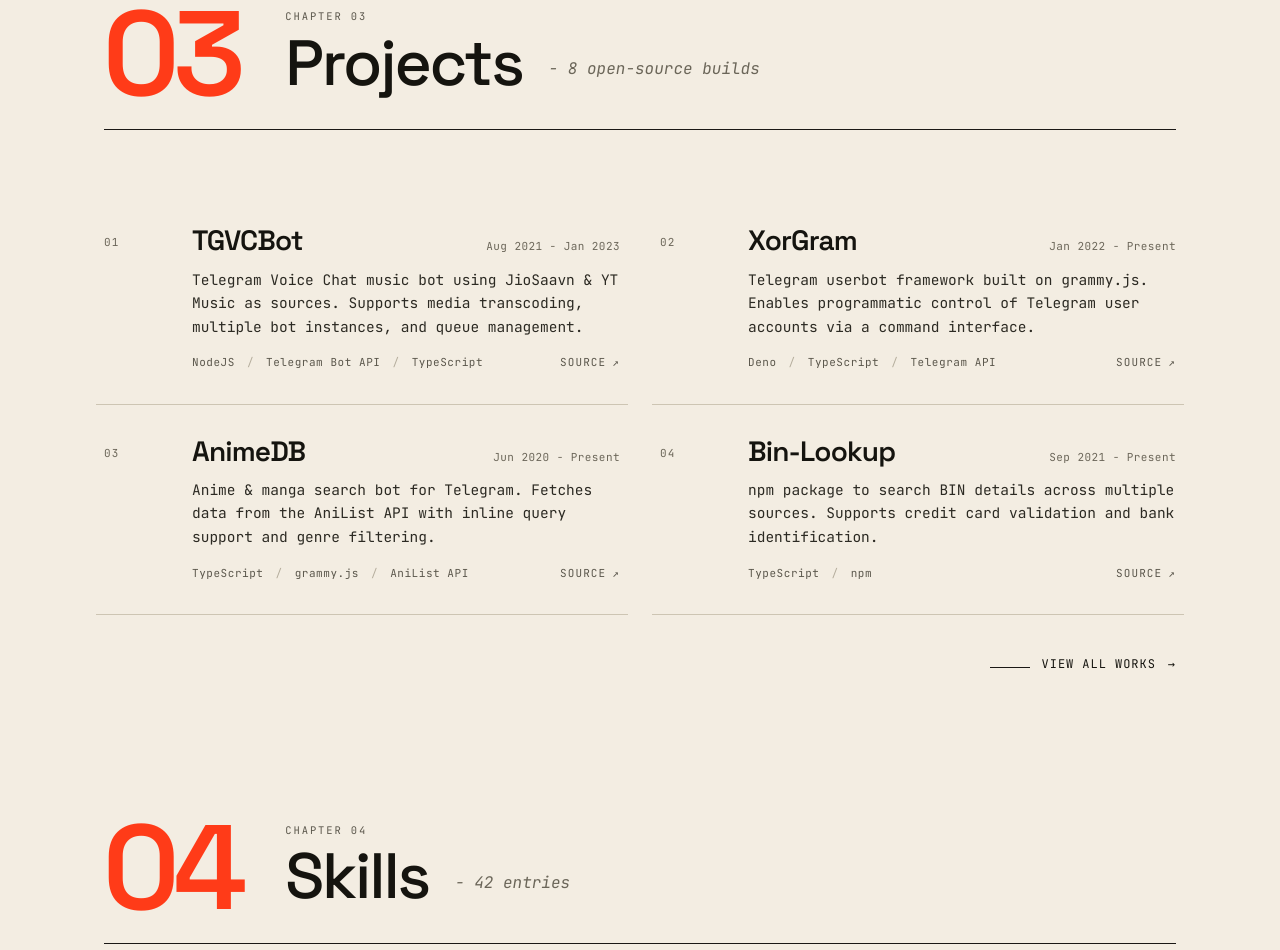
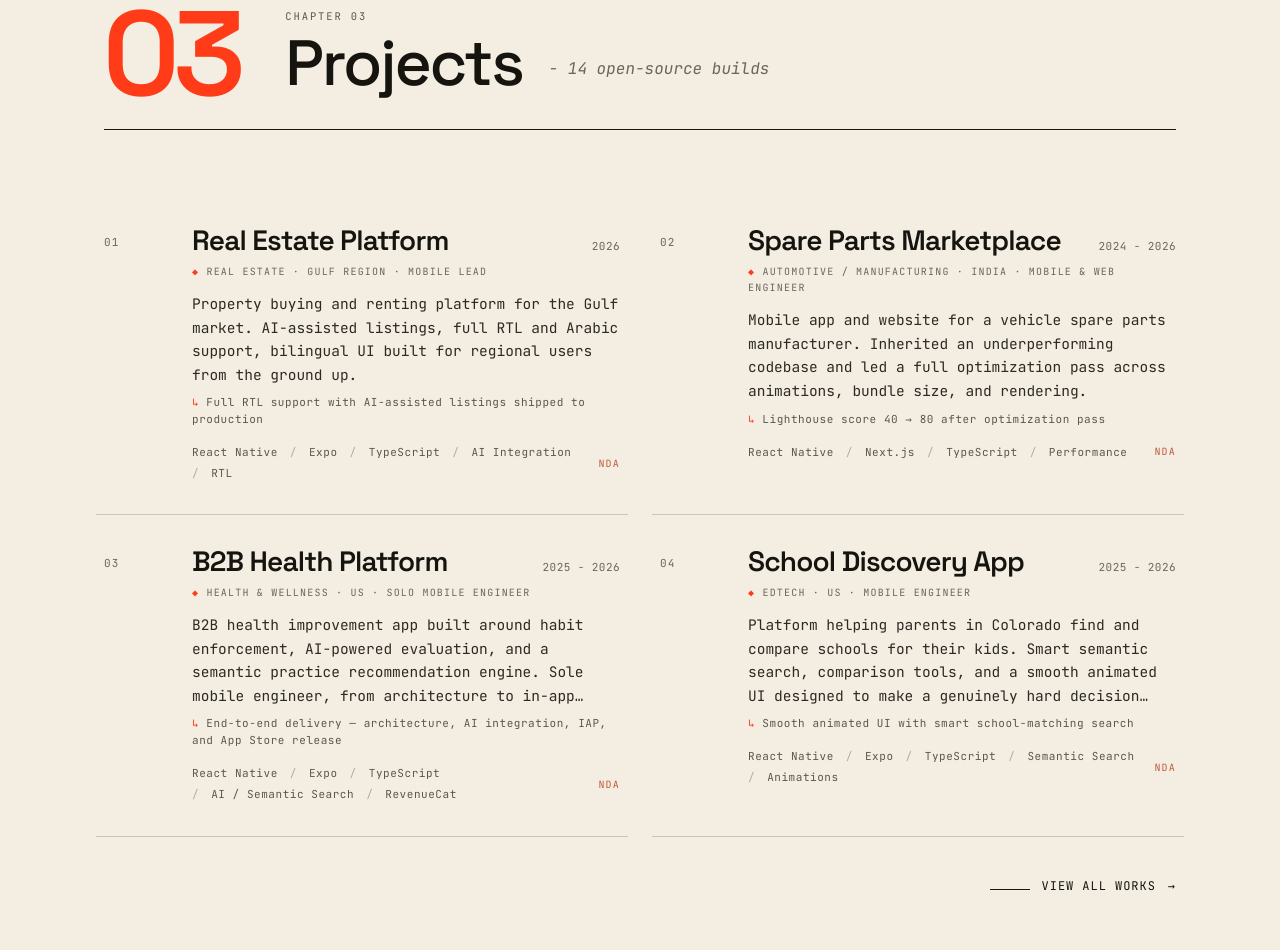
Before and after one commit to ArnabXD/arnabxd.me, an Astro site: page / in a window 1280 px wide. Shown: the part 3264-4214 px from the top of the page. Built offline with nearby package versions, Linux system fonts and the light colour scheme; Astro itself is replaced by a stand-in of ours.

Commit message:
feat: add more projects

```diff
--- a/data.json
+++ b/data.json
@@ -80,6 +80,96 @@
 		}
 	],
 	"projects": [
+		{
+			"title": "Real Estate Platform",
+			"period": "2026",
+			"description": "Property buying and renting platform for the Gulf market. AI-assisted listings, full RTL and Arabic support, bilingual UI built for regional users from the ground up.",
+			"tech": ["React Native", "Expo", "TypeScript", "AI Integration", "RTL"],
+			"confidential": true,
+			"client": {
+				"industry": "Real Estate",
+				"region": "Gulf Region"
+			},
+			"role": "Mobile Lead",
+			"outcome": "Full RTL support with AI-assisted listings shipped to production"
+		},
+		{
+			"title": "Spare Parts Marketplace",
+			"period": "2024 - 2026",
+			"description": "Mobile app and website for a vehicle spare parts manufacturer. Inherited an underperforming codebase and led a full optimization pass across animations, bundle size, and rendering.",
+			"tech": ["React Native", "Next.js", "TypeScript", "Performance"],
+			"confidential": true,
+			"client": {
+				"industry": "Automotive / Manufacturing",
+				"region": "India"
+			},
+			"role": "Mobile & Web Engineer",
+			"outcome": "Lighthouse score 40 → 80 after optimization pass"
+		},
+		{
+			"title": "B2B Health Platform",
+			"period": "2025 - 2026",
+			"description": "B2B health improvement app built around habit enforcement, AI-powered evaluation, and a semantic practice recommendation engine. Sole mobile engineer, from architecture to in-app purchases.",
+			"tech": [
+				"React Native",
+				"Expo",
+				"TypeScript",
+				"AI / Semantic Search",
+				"RevenueCat"
+			],
+			"confidential": true,
+			"client": {
+				"industry": "Health & Wellness",
+				"region": "US"
+			},
+			"role": "Solo Mobile Engineer",
+			"outcome": "End-to-end delivery — architecture, AI integration, IAP, and App Store release"
+		},
+		{
+			"title": "School Discovery App",
+			"period": "2025 - 2026",
+			"description": "Platform helping parents in Colorado find and compare schools for their kids. Smart semantic search, comparison tools, and a smooth animated UI designed to make a genuinely hard decision feel a bit easier.",
+			"tech": [
+				"React Native",
+				"Expo",
+				"TypeScript",
+				"Semantic Search",
+				"Animations"
+			],
+			"confidential": true,
+			"client": {
+				"industry": "EdTech",
+				"region": "US"
+			},
+			"role": "Mobile Engineer",
+			"outcome": "Smooth animated UI with smart school-matching search"
+		},
+		{
+			"title": "Celebrity Fan Platform",
+			"period": "2022 - 2023",
+			"description": "Social platform for celebrities and their fans — think exclusive content, direct chat, and the ability to book a custom session or meeting with the person you follow. Four distinct user roles in a single app.",
+			"tech": ["React Native", "TypeScript", "Realtime", "In-App Purchase"],
+			"confidential": true,
+			"client": {
+				"industry": "Social / Creator Economy",
+				"region": "US"
+			},
+			"role": "Mobile Engineer",
+			"outcome": "Multi-role app with exclusive content, chat, and booking flows"
+		},
+		{
+			"title": "Fashion on Demand",
+			"period": "2023 - 2024",
+			"description": "Apparel marketplace with 2-hour delivery, built as a single app with four modes — buyer, seller, logistics agent, and creator/model. Each role gets its own tailored experience inside the same codebase.",
+			"tech": ["React Native", "TypeScript", "Maps", "Realtime"],
+			"confidential": true,
+			"client": {
+				"industry": "Fashion / Quick Commerce",
+				"region": "India"
+			},
+			"role": "Mobile Team Lead",
+			"outcome": "One app, four roles — buyer, seller, logistics, and creator"
+		},
 		{
 			"title": "TGVCBot",
 			"period": "Aug 2021 - Jan 2023",
--- a/src/components/ProjectGrid.astro
+++ b/src/components/ProjectGrid.astro
@@ -11,12 +11,17 @@
 
 <div class="mt-12 md:mt-16 grid grid-cols-1 md:grid-cols-2 gap-x-10 gap-y-0">
 	{
-		projects.map((p, i) => (
-			<a
-				href={p.link}
-				target="_blank"
-				rel="noreferrer"
-				class="group relative grid grid-cols-12 gap-3 py-7 md:py-8 border-b border-rule-soft items-baseline transition-colors hover:bg-paper-2/40 -mx-2 px-2"
+		projects.map((p, i) => {
+			const isClient = p.confidential === true;
+			const Tag = isClient ? "div" : "a";
+			const tagProps = isClient
+				? {}
+				: { href: p.link, target: "_blank", rel: "noreferrer" };
+
+			return (
+				<Tag
+					{...tagProps}
+					class={`group relative grid grid-cols-12 gap-3 py-7 md:py-8 border-b border-rule-soft items-baseline transition-colors -mx-2 px-2 ${!isClient ? "hover:bg-paper-2/40" : ""}`}
 				>
 					<span class="col-span-2 font-mono text-[11px] tabular text-ink-4 self-start mt-2 tracking-widest">
 						{String(i + 1).padStart(2, "0")}
@@ -24,7 +29,9 @@
 
 					<div class="col-span-10">
 						<div class="flex items-baseline justify-between gap-3">
-						<h3 class="font-display text-[24px] md:text-[28px] leading-[1.05] tracking-[-0.03em] text-ink font-semibold group-hover:text-mark transition-colors">
+							<h3
+								class={`font-display text-[24px] md:text-[28px] leading-[1.05] tracking-[-0.03em] text-ink font-semibold transition-colors ${!isClient ? "group-hover:text-mark" : ""}`}
+							>
 								{p.title}
 							</h3>
 							<span class="shrink-0 font-mono text-[11px] tabular text-ink-4 tracking-[0.04em]">
@@ -32,9 +39,24 @@
 							</span>
 						</div>
 
-					<p class="mt-3 text-[14.5px] text-ink-2 leading-relaxed line-clamp-3 max-w-[58ch]">
+						{(p.client || p.role) && (
+							<p class="mt-2 font-mono text-[10px] tabular tracking-[0.12em] uppercase text-ink-4 leading-relaxed">
+								<span class="text-mark">◆</span>
+								{[p.client?.industry, p.client?.region, p.role]
+									.filter(Boolean)
+									.join(" · ")}
+							</p>
+						)}
+
+						<p class="mt-3 text-[14.5px] text-ink-2 leading-relaxed line-clamp-4 max-w-[58ch]">
 							{p.description}
 						</p>
+
+						{p.outcome && (
+							<p class="mt-2 font-mono text-[11px] tabular tracking-wider text-ink-3">
+								<span class="text-mark">↳</span> {p.outcome}
+							</p>
+						)}
 
 						<div class="mt-4 flex items-center justify-between gap-4">
 							<ul class="flex flex-wrap gap-x-3 gap-y-1 text-[11px] font-mono tabular text-ink-3 tracking-wider">
@@ -49,15 +71,22 @@
 									</li>
 								))}
 							</ul>
+							{isClient ? (
+								<span class="font-mono text-[10px] tabular text-clay tracking-[0.12em] uppercase">
+									NDA
+								</span>
+							) : (
 								<span
 									aria-hidden="true"
 									class="font-mono text-[11px] tabular text-ink-3 tracking-widest uppercase inline-flex items-center gap-1.5 transition-transform group-hover:translate-x-1 group-hover:text-mark"
 								>
 									source <span>↗</span>
 								</span>
+							)}
 						</div>
 					</div>
-			</a>
-		))
+				</Tag>
+			);
+		})
 	}
 </div>
--- a/src/types.ts
+++ b/src/types.ts
@@ -17,7 +17,14 @@
 	period: string;
 	description: string;
 	tech: string[];
-	link: string;
+	link?: string;
+	confidential?: boolean;
+	client?: {
+		industry: string;
+		region: string;
+	};
+	role?: string;
+	outcome?: string;
 };
 
 export type SkillGroup = {
```
Lines whose indentation alone changed are shown as unchanged.
